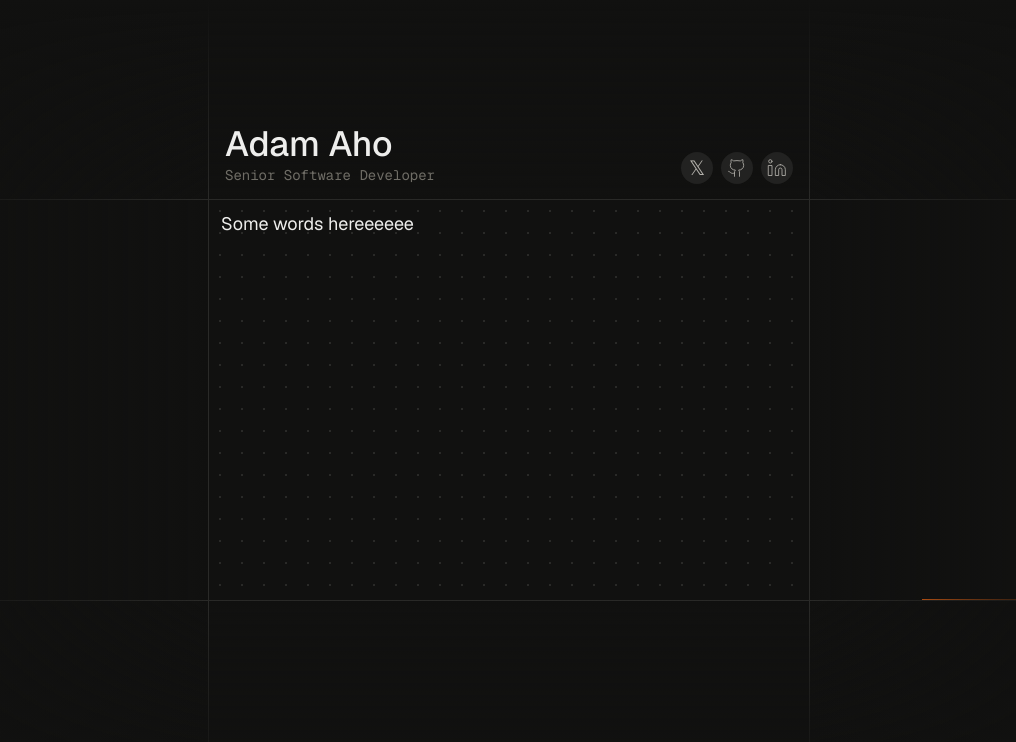
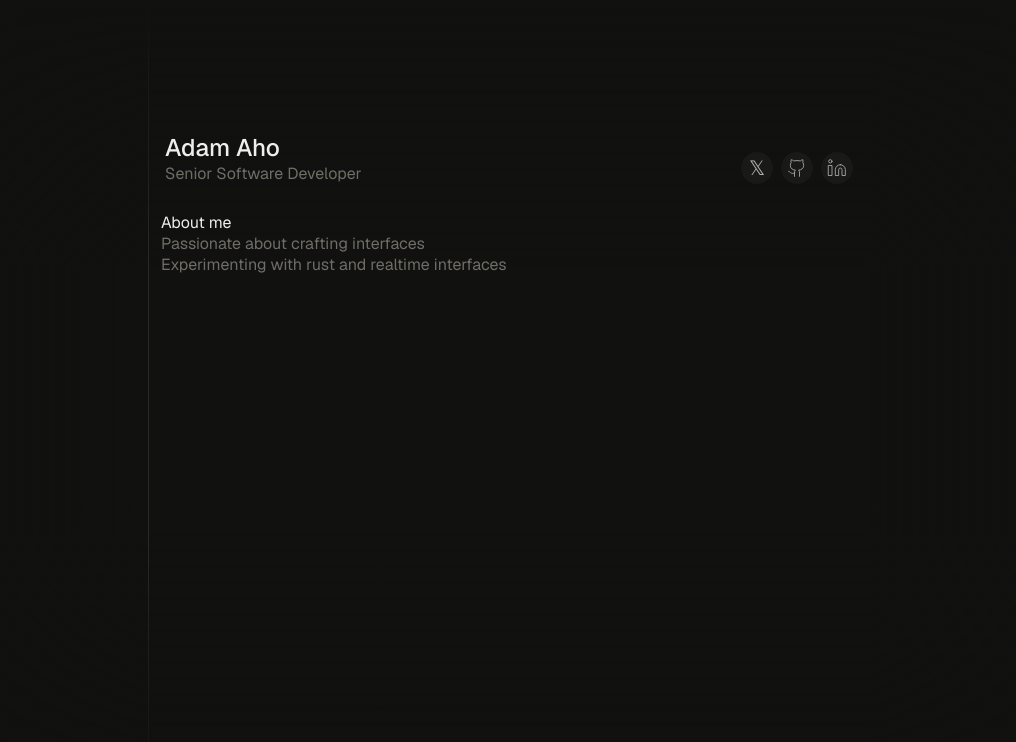
Before and after one commit to adamaho/adamaho.me, a Next.js app: page / in a window 1280 px wide. Shown: the top 742 px of the page, without its empty margins (131-1147 px from the left). Built offline with nearby package versions, Linux system fonts and the light colour scheme.

Commit message:
working through a blog page layout

```diff
--- a/package.json
+++ b/package.json
@@ -11,6 +11,7 @@
   "dependencies": {
     "@radix-ui/colors": "^3.0.0",
     "@radix-ui/react-slot": "^1.0.2",
+    "clsx": "^2.0.0",
     "geist": "^1.2.0",
     "lucide-react": "^0.294.0",
     "next": "14.0.3",
--- a/src/app/globals.css
+++ b/src/app/globals.css
@@ -11,5 +11,13 @@ body {
   --aho-font-family-serif: var(--font-geist-mono);
   --aho-font-family-mono: var(--font-geist-mono);
 
+  --grid-column-1: minmax(16px, 1fr);
+  --grid-column-2: minmax(auto, 90ch);
+  --grid-column-3: minmax(16px, 1fr);
+  --grid-row-1: 200px;
+  --grid-row-2: 400px;
+  --grid-item-border-color: var(--aho-color-grey-5);
+  --grid-item-border-width: var(--aho-border-width-1);
+
   background-color: var(--aho-color-grey-1);
 }
--- a/src/app/lasers.css
+++ b/src/app/lasers.css
@@ -3,9 +3,7 @@
   grid-template-rows:
     var(--grid-row-1)
     1px
-    var(--grid-row-2)
-    1px
-    var(--grid-row-3);
+    var(--grid-row-2);
   height: 100%;
   left: 0;
   position: absolute;
@@ -27,7 +25,7 @@
 
 .home-laser {
   --laser-size: 15%;
-  --laser-duration: 25s;
+  --laser-duration: 7s;
 
   background-color: var(--aho-color-grey-4);
   position: relative;
@@ -40,23 +38,13 @@
   position: absolute;
 }
 
-.home-bottom-laser::after,
 .home-top-laser::after {
   height: 1px;
   will-change: left;
   width: var(--laser-size);
 }
 
-.home-top-laser::after {
-  animation-name: laser-top;
-  animation-duration: var(--laser-duration);
-  background: linear-gradient(to left, var(--aho-color-orange-9), transparent);
-  left: calc(-1 * var(--laser-size));
-  top: 1px;
-}
-
-.home-left-laser::after,
-.home-right-laser::after {
+.home-left-laser::after {
   height: var(--laser-size);
   will-change: top;
   width: 1px;
@@ -65,93 +53,17 @@
 .home-left-laser::after {
   animation-name: laser-left;
   animation-duration: var(--laser-duration);
-  background: linear-gradient(
-    to bottom,
-    var(--aho-color-orange-9),
-    transparent
-  );
-  left: 1px;
-  top: 100%;
-}
-
-.home-right-laser::after {
-  animation-name: laser-right;
-  animation-duration: var(--laser-duration);
   background: linear-gradient(to top, var(--aho-color-orange-9), transparent);
-  left: -1px;
-  top: calc(-1 * var(--laser-size));
-}
-
-.home-bottom-laser::after {
-  animation-name: laser-bottom;
-  animation-duration: var(--laser-duration);
-  background: linear-gradient(to right, var(--aho-color-orange-9), transparent);
-  left: 100%;
-  top: -1px;
-}
-
-@keyframes laser-top {
-  0% {
-    left: calc(-1 * var(--laser-size));
-  }
-  20% {
-    left: 100%;
-  }
-  100% {
-    left: 100%;
-  }
-}
-
-@keyframes laser-bottom {
-  0% {
-    left: 100%;
-  }
-  20% {
-    left: 100%;
-  }
-  40% {
-    left: calc(-1 * var(--laser-size));
-  }
-  100% {
-    left: calc(-1 * var(--laser-size));
-  }
+  left: 0px;
+  top: 0;
+  will-change: top;
 }
 
 @keyframes laser-left {
   0% {
-    top: 100%;
-  }
-  20% {
-    top: 100%;
-  }
-  40% {
-    top: 100%;
-  }
-  60% {
     top: calc(-1 * var(--laser-size));
   }
-  80% {
-    top: calc(-1 * var(--laser-size));
-  }
-  100% {
-    top: calc(-1 * var(--laser-size));
-  }
-}
-
-@keyframes laser-right {
-  0% {
-    top: calc(-1 * var(--laser-size));
-  }
-  20% {
-    top: calc(-1 * var(--laser-size));
-  }
-  40% {
-    top: calc(-1 * var(--laser-size));
-  }
-  60% {
-    top: calc(-1 * var(--laser-size));
-  }
-  80% {
+  66% {
     top: 100%;
   }
   100% {
--- a/src/app/lasers.tsx
+++ b/src/app/lasers.tsx
@@ -3,18 +3,9 @@ import "./lasers.css";
 export function Lasers() {
   return (
     <>
-      <div className="home-laser-vertical">
-        <div />
-        <div className="home-laser home-top-laser" />
-        <div />
-        <div className="home-laser home-bottom-laser" />
-        <div />
-      </div>
       <div className="home-laser-horizontal">
         <div />
         <div className="home-laser home-left-laser" />
-        <div />
-        <div className="home-laser home-right-laser" />
         <div />
       </div>
     </>
--- a/src/app/page.css
+++ b/src/app/page.css
@@ -1,19 +1,9 @@
 .home {
-  --grid-column-1: minmax(16px, 1fr);
-  --grid-column-2: minmax(auto, 75ch);
-  --grid-column-3: minmax(16px, 1fr);
-  --grid-row-1: 1fr;
-  --grid-row-2: 400px;
-  --grid-row-3: 1fr;
-
   height: 100vh;
   position: relative;
   overflow: hidden;
 
   .home-grid {
-    --grid-item-border-color: var(--aho-color-grey-5);
-    --grid-item-border-width: var(--aho-border-width-1);
-
     display: grid;
     grid-template-columns:
       var(--grid-column-1)
@@ -21,8 +11,7 @@
       var(--grid-column-3);
     grid-template-rows:
       var(--grid-row-1)
-      var(--grid-row-2)
-      var(--grid-row-3);
+      1fr;
     height: 100%;
     left: 0;
     position: absolute;
@@ -33,13 +22,13 @@
       &:nth-child(2) {
         display: flex;
         flex-direction: column;
-        height: 100%;
         justify-content: flex-end;
         padding: var(--aho-space-4);
 
         .home-header {
           align-items: flex-end;
           display: flex;
+          height: 100%;
           justify-content: space-between;
 
           .home-header-info {
@@ -55,7 +44,7 @@
 
             .social {
               align-items: center;
-              background-color: var(--aho-color-grey-3);
+              background-color: var(--aho-color-grey-2);
               border-radius: var(--aho-border-radius-round);
               color: var(--aho-color-grey-11);
               cursor: default;
@@ -64,11 +53,18 @@
               height: 32px;
               line-height: 1;
               justify-content: center;
+              outline: none;
               padding: var(--aho-space-1);
               width: 32px;
 
               &:hover {
                 background-color: var(--aho-color-grey-4);
+              }
+
+              &:focus-visible {
+                background-color: var(--aho-color-grey-3);
+                box-shadow: 0 0 0 1px var(--aho-color-grey-7),
+                  0 0 0 4px var(--aho-color-grey-2);
               }
             }
           }
@@ -77,19 +73,7 @@
     }
 
     .home-item-center {
-      background-image: radial-gradient(
-        var(--aho-color-grey-a4) 1.1px,
-        var(--aho-color-grey-a1) 1.1px
-      );
-      background-size: 22px 22px;
       padding: var(--aho-space-3);
-
-      .home-card {
-        display: flex;
-        flex-direction: column;
-        height: 100%;
-        width: 100%;
-      }
     }
   }
 }
--- a/src/app/page.tsx
+++ b/src/app/page.tsx
@@ -13,14 +13,14 @@ export default function Home() {
       <Lasers />
       <Mask />
       <div className="home-grid">
-        <div className="home-item" />
+        <div />
         <div className="home-item">
-          <header className="home-header">
+          <header className="home-item home-header">
             <div className="home-header-info">
-              <Heading size="8" weight="medium">
+              <Heading size="6" weight="medium">
                 Adam Aho
               </Heading>
-              <Text color="grey" contrast="low" family="mono">
+              <Text color="grey" contrast="low" size="3">
                 Senior Software Developer
               </Text>
             </div>
@@ -55,14 +55,16 @@ export default function Home() {
         <div />
         <div />
         <div className="home-item home-item-center">
-          <div className="home-card">
-            <Text size="4">Some words hereeeeee</Text>
-          </div>
+          <Heading as="h2" size="3" weight="normal">
+            About me
+          </Heading>
+          <Text as="p" contrast="low" size="3">
+            Passionate about crafting interfaces
+          </Text>
+          <Text as="p" size="3" contrast="low">
+            Experimenting with rust and realtime interfaces
+          </Text>
         </div>
-        <div />
-        <div />
-        <div></div>
-        <div />
       </div>
     </main>
   );
```
Also changed, not shown: 1 other file (tests, documents, lock files or other folders).
